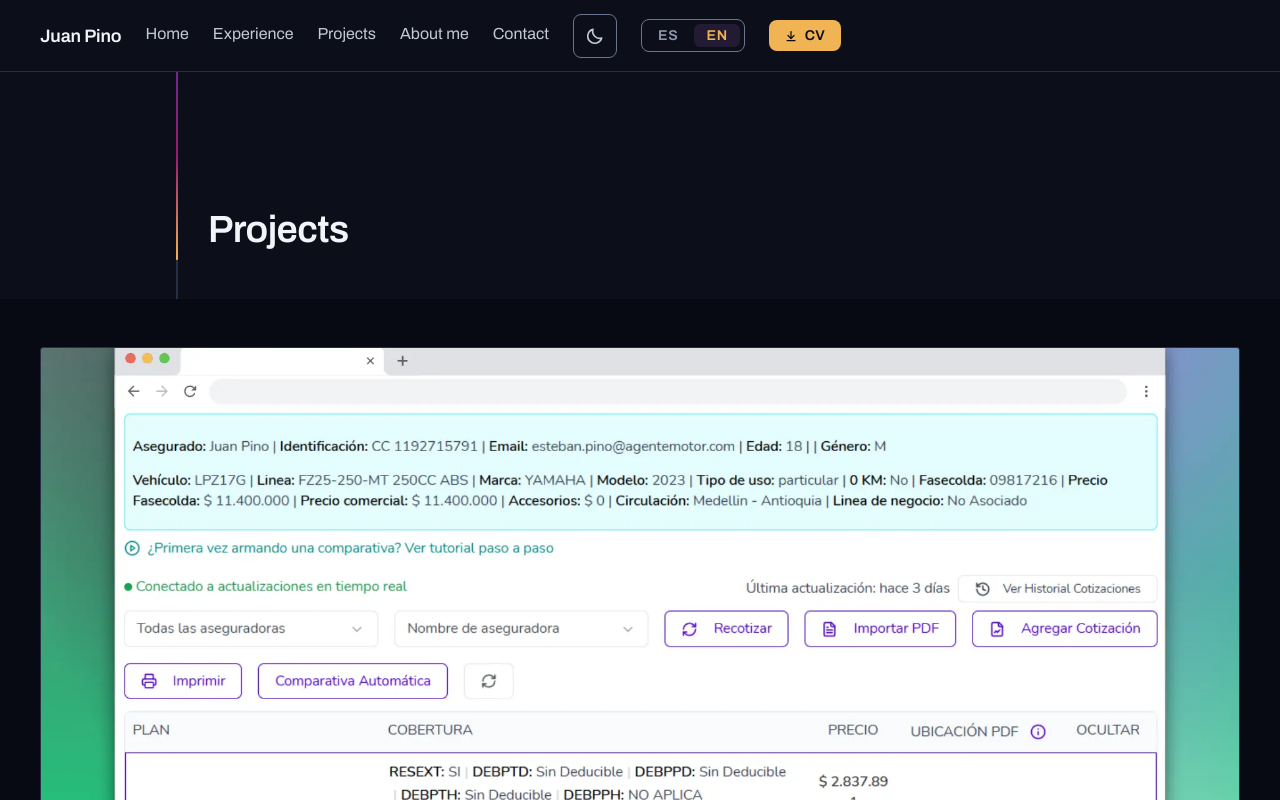
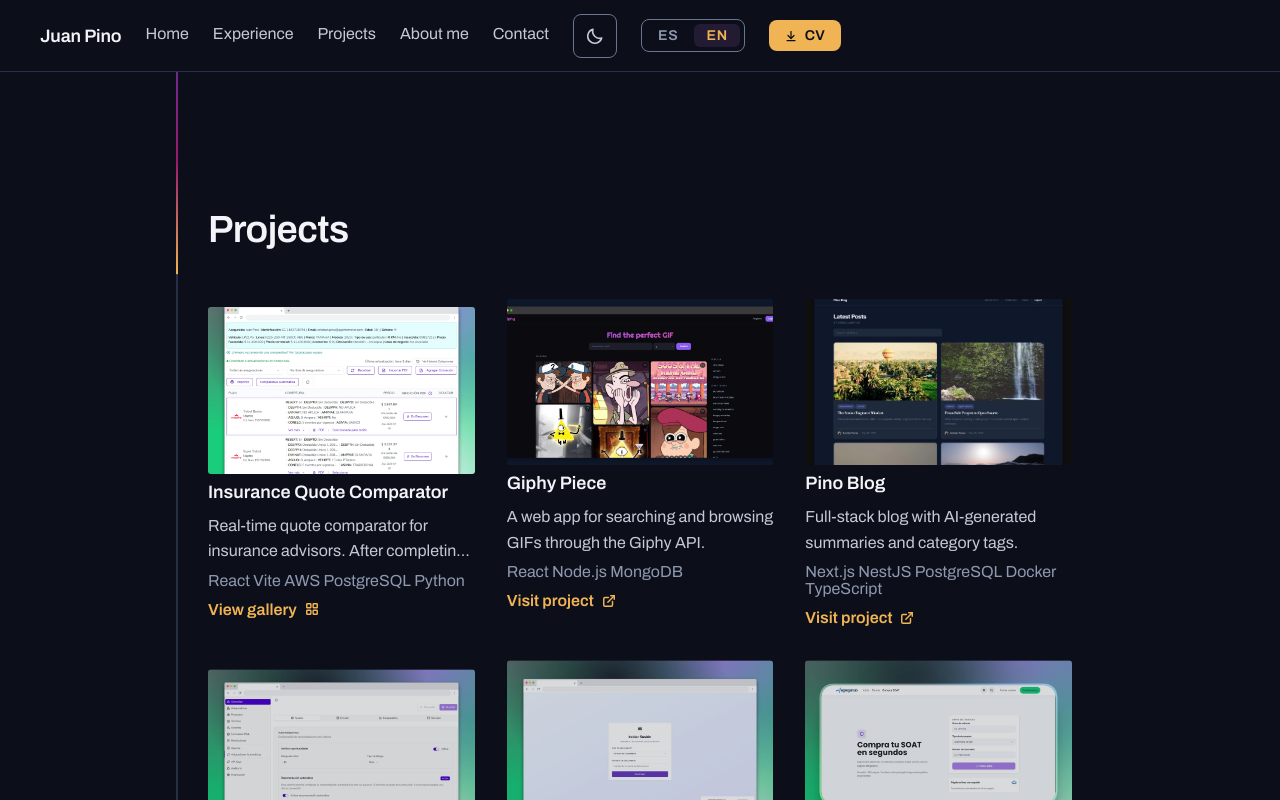
Before and after one commit to MonkeyDPino/pinodev, a React (Vite) app: page / in a window 1280 px wide. Both pictures are taken after a click on the element "Projects". Shown: the part 1653-2453 px from the top of the page. Built offline with nearby package versions, Linux system fonts and the light colour scheme.

Commit message:
feat(projects): replace the carousel with an all-visible grid

```diff
--- a/src/components/Projects/Projects.scss
+++ b/src/components/Projects/Projects.scss
@@ -1,121 +1,41 @@
 @use "../../styles/variables.scss" as *;
 
 // ============================================================
-// D4 — Projects: the Plate. One of exactly two full-bleed bands on the
-// page (the other is the Footer). The section heading stays in the
-// standard `--width-content` column; the band below it breaks out to
-// full viewport width with a wider `--width-wide` inner container.
+// D4 (revised) — Projects: the Roster. A compact index-style grid:
+// thumbnail, title, a 2-line-clamped description, a single wrapped tech
+// line, action link. Same container and grid formula as Certifications'
+// Index (D6) — `--width-content` (864px), `repeat(auto-fit,
+// minmax(16rem,1fr))`, `--space-8` gap — already proven safe down to a
+// 272px mobile container, so no overflow fix is needed here either.
+//
+// Deliberately NOT a literal copy, though. Reusing the exact same grid
+// arithmetic as Certifications is a real risk (the exploration flagged
+// it): the two sections could read as interchangeable. The
+// differentiator here is not the thumbnail alone —
+//   - Certifications delineates every cell with a `border-top: 1px
+//     hairline` and has zero card-level interaction (only its inline
+//     Verify link animates).
+//   - The Roster has NO cell-dividing border at all — cards float in
+//     the grid, separated only by gap, exactly like the full-bleed
+//     Plate this replaces — and the whole card is interactive: the
+//     thumbnail scales inside its frame and the title underline grows
+//     on hover/focus (the Plate's own E5c signature, absent from the
+//     Index).
+//   - The internal rhythm is tighter too (`--space-2` between a card's
+//     own elements vs Certifications' `--space-6` block padding),
+//     because a card carrying an image needs less block padding to
+//     read as dense.
+// Container / radius / border / hover therefore still differ as a set,
+// even though the outer grid math is shared on purpose.
 // ============================================================
-.projects__band {
-  width: 100vw;
-  position: relative;
-  left: 50%;
-  right: 50%;
-  margin-left: -50vw;
-  margin-right: -50vw;
-  margin-top: var(--space-12);
-  padding-block: var(--space-12);
-  background: var(--surface-sunken);
+.roster {
+  margin-top: var(--space-6);
+  display: grid;
+  grid-template-columns: repeat(auto-fit, minmax(16rem, 1fr));
+  gap: var(--space-8);
 }
 
-.projects__band__inner {
-  width: min(100% - (var(--space-6) * 2), var(--width-wide));
-  margin-inline: auto;
-}
-
-// ─── Carousel shell — the per-view configuration itself is unchanged;
-// only the visual recipe (tokens, no glass, no width-animation) moves. ───
-
-.projects__carousel__slide {
-  @media (prefers-reduced-motion: no-preference) {
-    &.slide-in-right {
-      animation: slide-in-right var(--dur-2) var(--ease-out);
-    }
-    &.slide-in-left {
-      animation: slide-in-left var(--dur-2) var(--ease-out);
-    }
-  }
-}
-
-@media (prefers-reduced-motion: no-preference) {
-  @keyframes slide-in-right {
-    from {
-      transform: translateX(var(--space-8));
-    }
-    to {
-      transform: translateX(0);
-    }
-  }
-
-  @keyframes slide-in-left {
-    from {
-      transform: translateX(calc(var(--space-8) * -1));
-    }
-    to {
-      transform: translateX(0);
-    }
-  }
-}
-
-.projects__carousel__nav {
-  display: flex;
-  align-items: center;
-  justify-content: center;
-  gap: var(--space-4);
-  margin-top: var(--space-8);
-}
-
-// Controls match the site's established icon-button language (theme
-// toggle, menu toggle): `--radius-control`, 1px `--line-strong`, no
-// circular/glass recipe.
-.projects__carousel__arrow {
-  display: flex;
-  align-items: center;
-  justify-content: center;
-  width: 44px;
-  height: 44px;
-  flex-shrink: 0;
-  padding: 0;
-  background: transparent;
-  border: 1px solid var(--line-strong);
-  border-radius: var(--radius-control);
-  color: var(--text-body);
-  cursor: pointer;
-  transition: color var(--dur-2) var(--ease-out),
-    border-color var(--dur-2) var(--ease-out);
-
-  &:hover,
-  &:focus-visible {
-    color: var(--text-strong);
-    border-color: var(--accent);
-  }
-}
-
-.projects__carousel__dots {
-  display: flex;
-  align-items: center;
-  gap: var(--space-2);
-}
-
-.projects__carousel__dot {
-  width: 8px;
-  height: 8px;
-  padding: 0;
-  border: none;
-  border-radius: 50%;
-  background: var(--line-strong);
-  cursor: pointer;
-  transition: background-color var(--dur-2) var(--ease-out);
-
-  &.active {
-    background: var(--accent);
-  }
-}
-
-// ============================================================
-// The Plate itself.
-// ============================================================
-.plate__trigger {
+.roster__trigger {
   display: block;
   width: 100%;
   padding: 0;
@@ -128,20 +48,18 @@
   font: inherit;
 }
 
-.plate {
+.roster__card {
   display: flex;
   flex-direction: column;
-  gap: var(--space-6);
+  gap: var(--space-2);
 }
 
-.plate__frame {
+.roster__frame {
   position: relative;
   overflow: hidden;
   aspect-ratio: 16 / 10;
   background: var(--surface-raised);
-  border: 1px solid var(--line-hairline);
   border-radius: var(--radius-plate);
-  transition: border-color var(--dur-2) var(--ease-out);
 
   img {
     width: 100%;
@@ -152,49 +70,54 @@
   }
 }
 
-.plate__caption {
+.roster__body {
   display: flex;
   flex-direction: column;
   gap: var(--space-2);
 }
 
-.plate__title {
+.roster__title {
   display: inline-block;
   align-self: flex-start;
-  font-size: var(--fs-lg);
+  font-size: var(--fs-md);
   font-weight: 600;
   color: var(--text-strong);
-  // E5a-style underline, grown on hover/focus of the whole plate — see
-  // `.plate__trigger:hover .plate__title` below.
+  // E5a-style underline, grown on hover/focus of the whole card.
   background-image: linear-gradient(currentColor, currentColor);
   background-size: 0 1.5px;
   background-position: 0 100%;
   background-repeat: no-repeat;
-  padding-bottom: 0.2em;
+  padding-bottom: 0.15em;
   transition: background-size var(--dur-2) var(--ease-out);
 }
 
-.plate__description {
-  max-width: 54ch;
+// Clamped to exactly 2 lines — the risk this creates for the two
+// link-kind projects (no modal to recover the full text in) is why
+// Pino Blog's description was rewritten at the source (locale files)
+// rather than solved here with more generous sizing.
+.roster__description {
   font-size: var(--fs-base);
   line-height: 1.6;
   color: var(--text-body);
+  display: -webkit-box;
+  -webkit-line-clamp: 2;
+  -webkit-box-orient: vertical;
+  overflow: hidden;
 }
 
-// Technologies as wrapped inline text — no chips, no badges, no
-// monospace.
-.plate__tech {
-  max-width: 54ch;
+// Wrapped inline text — no chips, no badges, no monospace, matching
+// every other technology list on the page.
+.roster__tech {
   font-size: var(--fs-base);
   color: var(--text-muted);
 }
 
-.plate__action {
+.roster__action {
   display: inline-flex;
   align-items: center;
   gap: var(--space-2);
   align-self: flex-start;
-  margin-top: var(--space-2);
+  margin-top: var(--space-1);
   color: var(--accent);
   font-size: var(--fs-base);
   font-weight: 600;
@@ -204,20 +127,18 @@
   }
 }
 
-// E5c — hover/focus-within: the image scales inside its frame (which
-// does not itself move), the frame border strengthens, the title
-// underline grows. No lift, no shadow, no transform on the plate.
-.plate__trigger:hover,
-.plate__trigger:focus-visible {
-  .plate__frame {
-    border-color: var(--line-strong);
-  }
-
-  .plate__frame img {
+// E5c — hover/focus-within: the thumbnail scales inside its frame
+// (which does not itself move) and the title underline grows. No lift,
+// no shadow, no transform on the card — the same discipline the
+// original Plate used, and the axis that keeps this card from reading
+// as a passive record cell the way Certifications' entries are.
+.roster__trigger:hover,
+.roster__trigger:focus-visible {
+  .roster__frame img {
     transform: scale(1.03);
   }
 
-  .plate__title {
+  .roster__title {
     background-size: 100% 1.5px;
   }
 }
@@ -225,7 +146,7 @@
 // ============================================================
 // Image gallery modal — mirrors the mobile nav overlay's structure
 // (opaque scrim + a raised, shadowed panel), the site's only other user
-// of `--shadow-overlay`.
+// of `--shadow-overlay`. Untouched by the Roster change.
 // ============================================================
 .project-modal__overlay {
   position: fixed;
--- a/src/components/Projects/Projects.tsx
+++ b/src/components/Projects/Projects.tsx
@@ -53,11 +53,9 @@
 
 export default function Projects() {
   const { t } = useTranslation();
-  const carouselRef = useScrollReveal<HTMLDivElement>();
+  const rosterRef = useScrollReveal<HTMLDivElement>();
   const [activeModal, setActiveModal] = useState<GalleryProject | null>(null);
   const [activeSlide, setActiveSlide] = useState(0);
-  const [currentProject, setCurrentProject] = useState(0);
-  const [slideClass, setSlideClass] = useState("slide-in-right");
   const modalPanelRef = useRef<HTMLDivElement>(null);
   const modalTriggerRef = useRef<HTMLElement | null>(null);
   const modalLabelId = useId();
@@ -127,33 +125,25 @@
     setActiveModal(project);
   };
 
-  const navigateProject = (dir: "prev" | "next") => {
-    setSlideClass(dir === "next" ? "slide-in-right" : "slide-in-left");
-    setCurrentProject((prev) =>
-      dir === "next"
-        ? (prev + 1) % projects.length
-        : (prev - 1 + projects.length) % projects.length,
-    );
-  };
-
-  const goToProject = (index: number) => {
-    setSlideClass(index > currentProject ? "slide-in-right" : "slide-in-left");
-    setCurrentProject(index);
-  };
-
   const renderTechList = (technologies: readonly svgs[]) =>
     technologies.map((technology) => techLabels[technology]).join(" ");
 
-  const renderPlate = (project: CvProject) => (
-    <article className="plate">
-      <div className="plate__frame">
+  // The Roster (D4 revised) — a compact index-style card: thumbnail,
+  // title, a 2-line-clamped description, a wrapped tech line, action
+  // link. Distinguished from Certifications' Index by the thumbnail,
+  // the absence of any cell-dividing border, and the Plate's own hover
+  // signature (image scale + growing title underline) — see
+  // Projects.scss for the full rationale.
+  const renderCard = (project: CvProject) => (
+    <article className="roster__card">
+      <div className="roster__frame">
         <img src={project.image} alt={project.title} loading="lazy" />
       </div>
-      <div className="plate__caption">
-        <h3 className="plate__title">{project.title}</h3>
-        <p className="plate__description">{t(project.descriptionKey)}</p>
-        <p className="plate__tech">{renderTechList(project.tech)}</p>
-        <span className="plate__action">
+      <div className="roster__body">
+        <h3 className="roster__title">{project.title}</h3>
+        <p className="roster__description">{t(project.descriptionKey)}</p>
+        <p className="roster__tech">{renderTechList(project.tech)}</p>
+        <span className="roster__action">
           {project.kind === "link"
             ? t("projects_action_visit")
             : t("projects_action_gallery")}
@@ -163,93 +153,38 @@
     </article>
   );
 
-  const project = projects[currentProject];
-
   return (
     <section className="section projects" id="projects">
       <div className="content">
         <h2 className="title">{t("projects_title")}</h2>
-      </div>
 
-      <div className="projects__band">
-        <div className="projects__band__inner">
-          <div className="projects__carousel reveal" ref={carouselRef}>
-            <div
-              key={currentProject}
-              className={`projects__carousel__slide ${slideClass}`}
-            >
-              {project.kind === "link" ? (
+        <div className="roster reveal stagger-children" ref={rosterRef}>
+          {projects.map((project, index) =>
+            project.kind === "link" ? (
               <a
+                key={project.title}
                 href={project.url}
                 target="_blank"
                 rel="noreferrer"
-                  className="plate__trigger"
+                className="roster__trigger"
+                style={{ "--i": index } as React.CSSProperties}
               >
-                  {renderPlate(project)}
+                {renderCard(project)}
               </a>
             ) : (
               <button
+                key={project.title}
                 type="button"
-                  className="plate__trigger"
+                className="roster__trigger"
+                style={{ "--i": index } as React.CSSProperties}
                 aria-haspopup="dialog"
                 aria-label={t("projects_gallery_open", { title: project.title })}
                 onClick={(event) => openModal(project, event.currentTarget)}
               >
-                  {renderPlate(project)}
+                {renderCard(project)}
               </button>
+            ),
           )}
-            </div>
-
-            <div className="projects__carousel__nav">
-              <button
-                className="projects__carousel__arrow"
-                onClick={() => navigateProject("prev")}
-                aria-label={t("projects_carousel_prev")}
-              >
-                <svg
-                  width="18"
-                  height="18"
-                  viewBox="0 0 24 24"
-                  fill="none"
-                  stroke="currentColor"
-                  strokeWidth="2.5"
-                  aria-hidden="true"
-                >
-                  <polyline points="15 18 9 12 15 6" />
-                </svg>
-              </button>
-
-              <div className="projects__carousel__dots">
-                {projects.map((_, i) => (
-                  <button
-                    key={i}
-                    className={`projects__carousel__dot${i === currentProject ? " active" : ""}`}
-                    onClick={() => goToProject(i)}
-                    aria-label={t("projects_carousel_goto", { index: i + 1 })}
-                    aria-current={i === currentProject ? "true" : undefined}
-                  />
-                ))}
-              </div>
-
-              <button
-                className="projects__carousel__arrow"
-                onClick={() => navigateProject("next")}
-                aria-label={t("projects_carousel_next")}
-              >
-                <svg
-                  width="18"
-                  height="18"
-                  viewBox="0 0 24 24"
-                  fill="none"
-                  stroke="currentColor"
-                  strokeWidth="2.5"
-                  aria-hidden="true"
-                >
-                  <polyline points="9 18 15 12 9 6" />
-                </svg>
-              </button>
-            </div>
-          </div>
         </div>
       </div>
 
--- a/src/locales/en.json
+++ b/src/locales/en.json
@@ -35,19 +35,16 @@
   "projects_action_visit": "Visit project",
   "projects_action_gallery": "View gallery",
   "projects_gallery_open": "View gallery for {{title}}",
-  "projects_carousel_prev": "Previous project",
-  "projects_carousel_next": "Next project",
-  "projects_carousel_goto": "Go to project {{index}}",
   "projects_modal_close": "Close gallery",
   "projects_modal_prev": "Previous image",
   "projects_modal_next": "Next image",
   "projects_modal_goto": "Go to image {{index}}",
-  "projects_0_description": "A web application that allows users to search for GIFs using the Giphy API.",
+  "projects_0_description": "A web app for searching and browsing GIFs through the Giphy API.",
   "projects_1_description": "Real-time quote comparator for insurance advisors. After completing a client form, live offers from all major Colombian insurers — Sura, Allianz, HDI, Mapfre, and more — are fetched and updated instantly via WebSocket.",
   "projects_2_description": "Backoffice configuration panel for the insurance advisor platform. Manage insurer API credentials, customize the quote comparator, control product availability, and administer platform users — all from a single dashboard.",
   "projects_3_description": "Full-featured web app and PWA for insurance clients. Users can request quotes, track policy issuance with their advisor, and receive push notifications for SOAT renewals, technomechanical inspections, and other policy deadlines.",
   "projects_4_description": "SOAT insurance quotation form embedded in a customer portal, integrated end-to-end with MercadoPago for payment and Previsora's API for policy issuance — from quote to issued policy in a single seamless flow.",
-  "projects_5_description": "Full-stack blog platform with AI-generated summaries and category suggestions powered by Gemini. Features cookie-based auth, role-based access, full-text search, and a Markdown editor — built with NestJS, Next.js, and PostgreSQL.",
+  "projects_5_description": "Full-stack blog with AI-generated summaries and category tags.",
 
   "about_title": "About Me",
   "about_p1_pre": "I am a ",
```
Also changed, not shown: src/locales/es.json (+2 -5 lines). Lines whose indentation alone changed are shown as unchanged.
